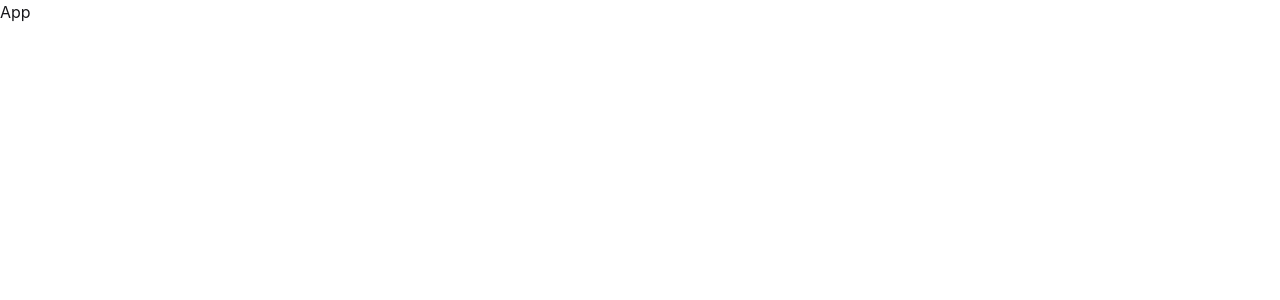
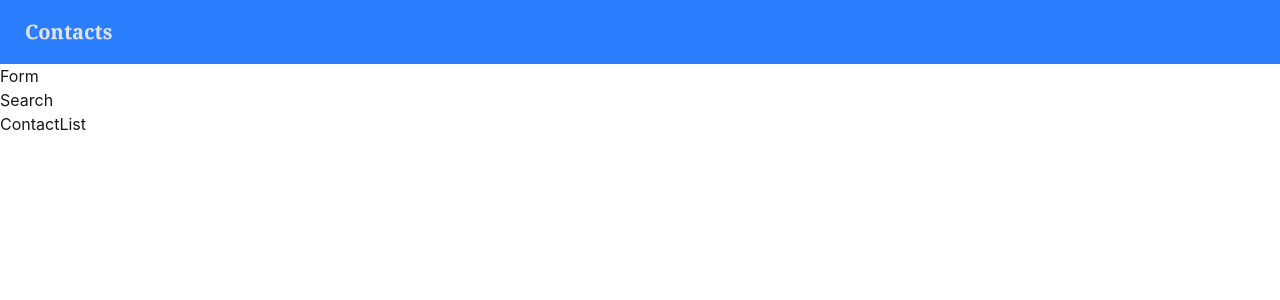
Before and after one commit to Sk-Pandey/Contacts, a React (Vite) app in the folder Contacts/: page / in a window 1280 px wide. Shown: the top 300 px of the page. Built offline with nearby package versions, Linux system fonts and the light colour scheme.

Commit message:
Nav Bar updated

```diff
--- a/Contacts/src/App.jsx
+++ b/Contacts/src/App.jsx
@@ -1,9 +1,18 @@
-import React from 'react'
+import React from "react";
+import Nav from "./components/Nav";
+import Form from "./components/Form";
+import ContactList from "./components/ContactList";
+import { Search } from "./components/Search";
 
 const App = () => {
   return (
-    <div>App</div>
-  )
-}
+    <div>
+      <Nav />
+      <Form />
+      <Search />
+      <ContactList />
+    </div>
+  );
+};
 
-export default App
+export default App;
--- a/Contacts/src/components/Nav.jsx
+++ b/Contacts/src/components/Nav.jsx
@@ -1,7 +1,13 @@
 import React from "react";
 
 const Nav = () => {
-  return <div>Nav</div>;
+  return (
+    <div>
+      <div className="navbar bg-blue-500 text-neutral-content">
+        <button className="btn btn-ghost text-xl font-serif">Contacts</button>
+      </div>
+    </div>
+  );
 };
 
 export default Nav;
```
